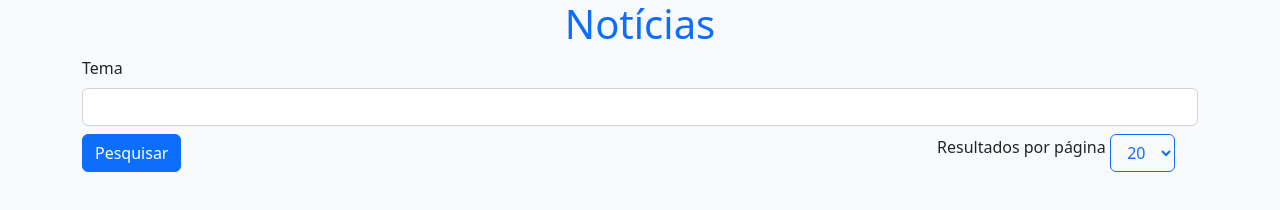
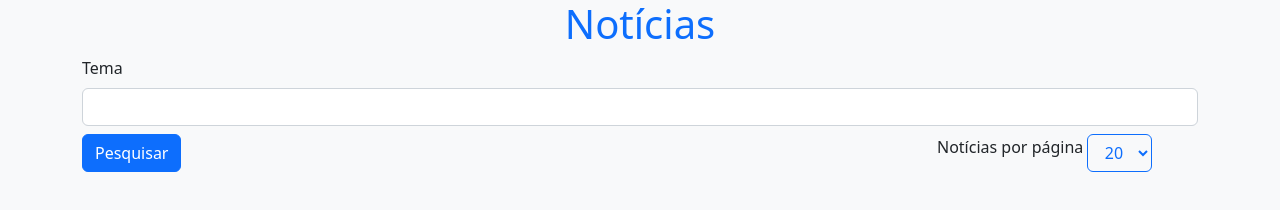
Before and after one commit to gabrielvianaz/noticias, a plain HTML site: page index.html in a window 1280 px wide. Drawn offline with nearby package versions, Linux system fonts and the light colour scheme.

Commit message:
Update index.html

```diff
--- a/index.html
+++ b/index.html
@@ -28,7 +28,7 @@
             </button>
           </div>
           <div class="col-3 offset-3">
-            <span class="mt-2">Resultados por página</span>
+            <span class="mt-2">Notícias por página</span>
             <select
               class="btn btn-outline-primary form-select-sm mt-2"
               aria-label="Default select example"
```
